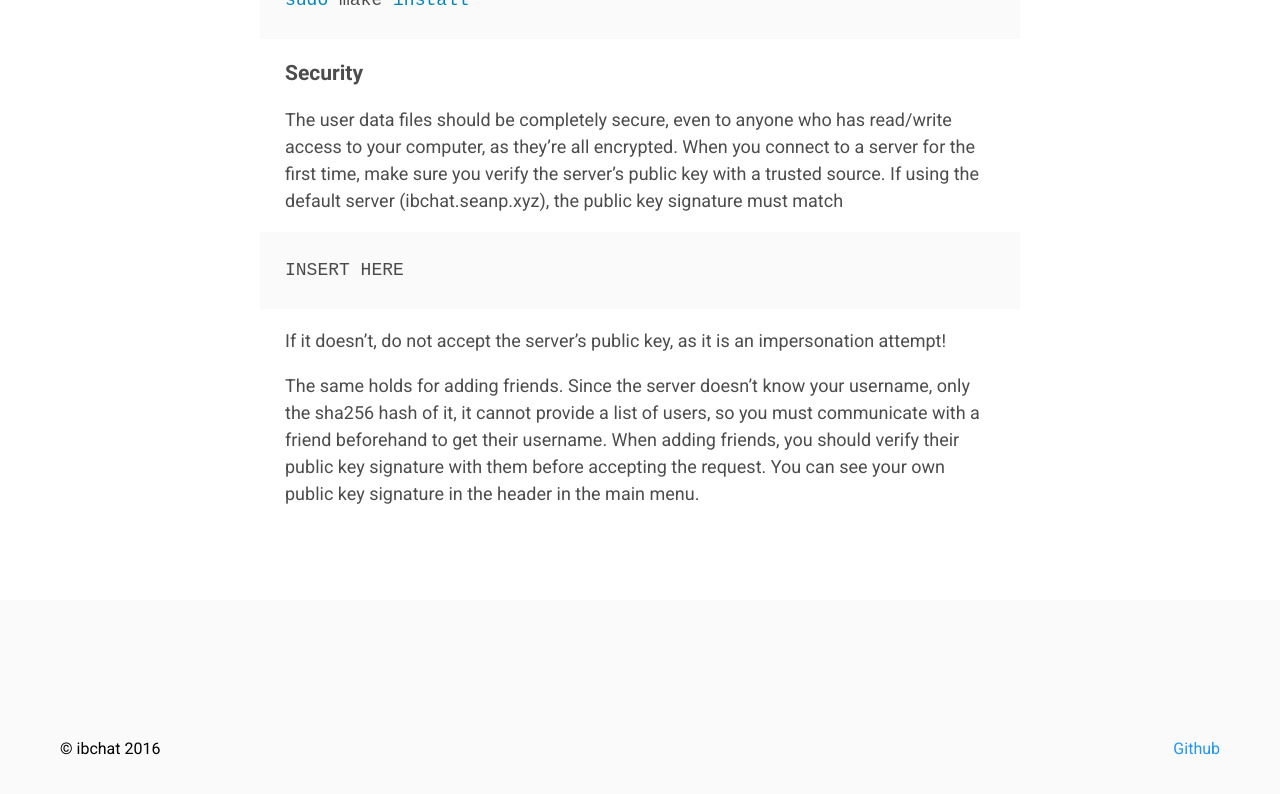
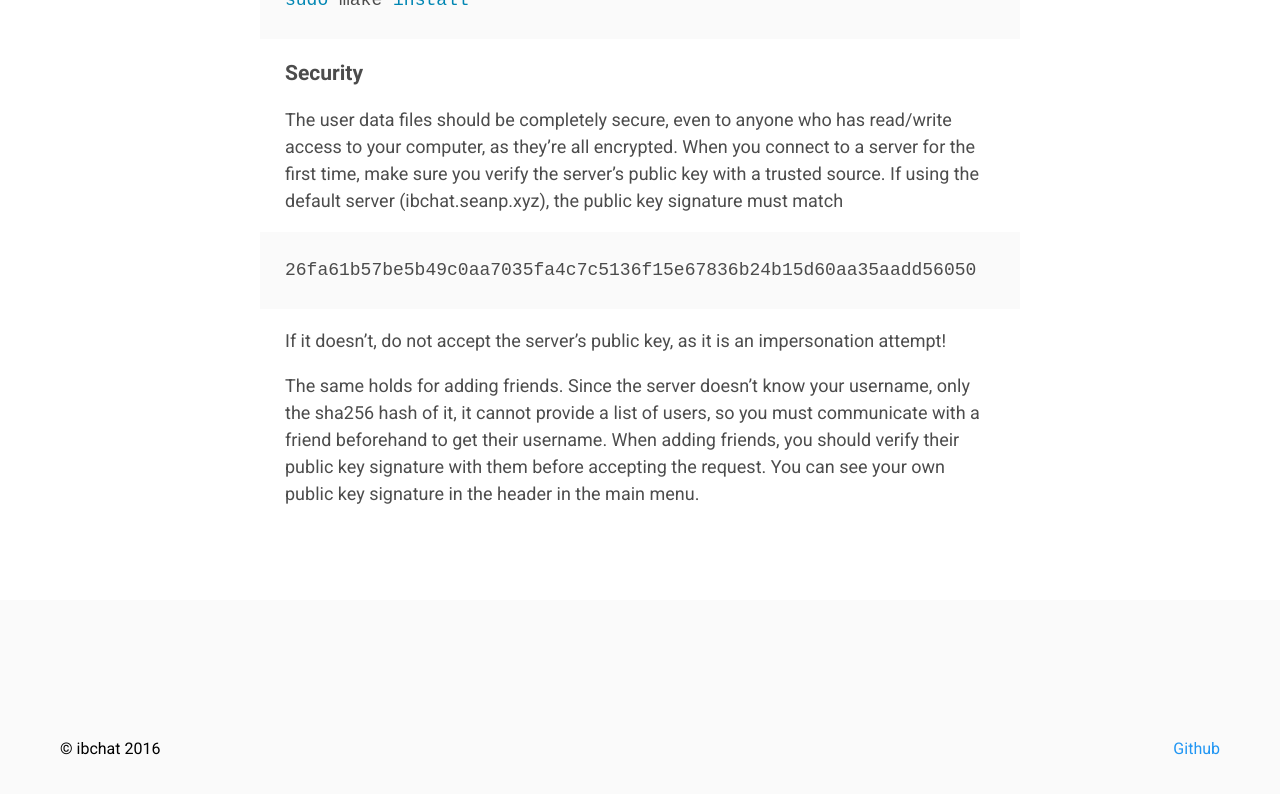
Before and after one commit to sean-purcell/ibchat, a Jekyll site: the page built from jekyll/index.markdown, in a window 1280 px wide and 900 px high, scrolled down 702 px. Shown: the top 794 px of the window. Built offline with Jekyll 4.4.1, drawn with Linux system fonts in a browser that asks for light colours.

Commit message:
added the proper server fingerprint to the ibchat site

```diff
--- a/jekyll/index.markdown
+++ b/jekyll/index.markdown
@@ -21,7 +21,7 @@ sudo make install
 The user data files should be completely secure, even to anyone who has read/write access to your computer, as they're all encrypted.  When you connect to a server for the first time, make sure you verify the server's public key with a trusted source.  If using the default server (ibchat.seanp.xyz), the public key signature must match
 
 {% highlight bash %}
-INSERT HERE
+26fa61b57be5b49c0aa7035fa4c7c5136f15e67836b24b15d60aa35aadd56050
 {% endhighlight %}
 
 If it doesn't, do not accept the server's public key, as it is an impersonation attempt!
```
